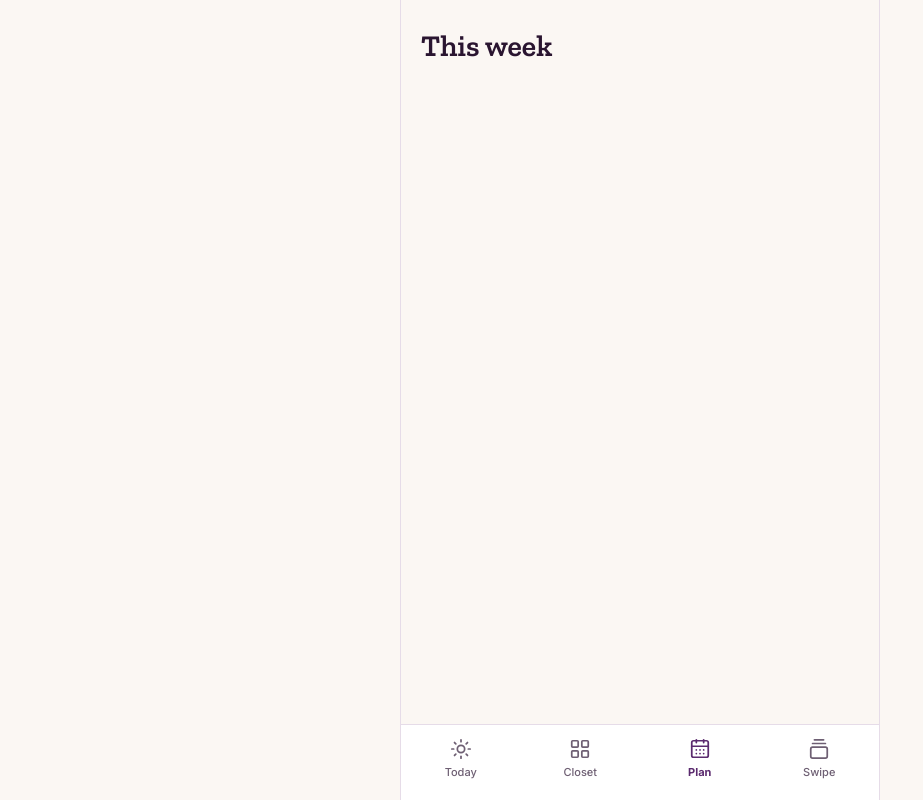
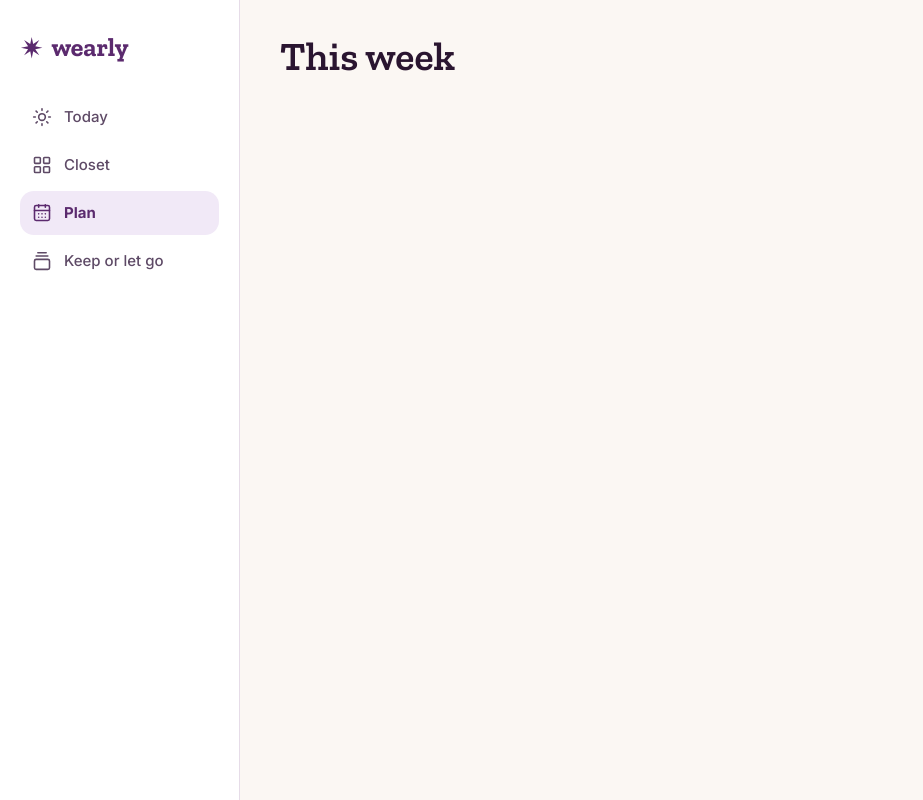
Before and after one commit to snehabhawar/wearly, a Next.js app: page /plan in a window 1280 px wide. Shown: the whole page, without its empty margins (0-923 px from the left). Built offline with nearby package versions, Linux system fonts and the light colour scheme.

Commit message:
feat: add desktop sidebar layout
Web first: at 768px and up the app shows a sidebar with the logo and nav and a wide content area, following the desktop mockups. Phones keep the bottom tab bar; both read components/nav-items.ts. docs/frontend.md moves the desktop layouts into the MVP.

```diff
--- a/app/(app)/closet/page.tsx
+++ b/app/(app)/closet/page.tsx
@@ -1,7 +1,7 @@
 export default function ClosetPage() {
   return (
-    <div className="px-5 pt-7">
-      <h1 className="text-3xl font-semibold">Your closet</h1>
+    <div className="px-5 pt-7 md:px-10 md:pt-8">
+      <h1 className="text-3xl font-semibold md:text-[40px]">Your closet</h1>
     </div>
   );
 }
--- a/app/(app)/plan/page.tsx
+++ b/app/(app)/plan/page.tsx
@@ -1,7 +1,7 @@
 export default function PlanPage() {
   return (
-    <div className="px-5 pt-7">
-      <h1 className="text-3xl font-semibold">This week</h1>
+    <div className="px-5 pt-7 md:px-10 md:pt-8">
+      <h1 className="text-3xl font-semibold md:text-[40px]">This week</h1>
     </div>
   );
 }
--- a/app/(app)/swipe/page.tsx
+++ b/app/(app)/swipe/page.tsx
@@ -1,7 +1,7 @@
 export default function SwipePage() {
   return (
-    <div className="px-5 pt-7">
-      <h1 className="text-3xl font-semibold">Keep or let go</h1>
+    <div className="px-5 pt-7 md:px-10 md:pt-8">
+      <h1 className="text-3xl font-semibold md:text-[40px]">Keep or let go</h1>
     </div>
   );
 }
--- a/app/(app)/today/page.tsx
+++ b/app/(app)/today/page.tsx
@@ -1,7 +1,7 @@
 export default function TodayPage() {
   return (
-    <div className="px-5 pt-7">
-      <h1 className="text-3xl font-semibold">Today</h1>
+    <div className="px-5 pt-7 md:px-10 md:pt-8">
+      <h1 className="text-3xl font-semibold md:text-[40px]">Today</h1>
     </div>
   );
 }
--- a/components/app-shell.tsx
+++ b/components/app-shell.tsx
@@ -1,14 +1,18 @@
 import { BottomNav } from "@/components/bottom-nav";
+import { SidebarNav } from "@/components/sidebar-nav";
 
 /**
- * Signed-in screens. MVP: the phone layout everywhere; on desktop it sits in a
- * centered ~480px column on the cream background (docs/frontend.md, Layout).
+ * Signed-in screens. Desktop (≥ 768px): sidebar plus a wide content area.
+ * Phone: single column with the bottom tab bar (docs/frontend.md, Layout).
  */
 export function AppShell({ children }: { children: React.ReactNode }) {
   return (
-    <div className="mx-auto flex min-h-dvh w-full max-w-120 flex-col bg-background md:border-x md:border-line">
-      <main className="flex flex-1 flex-col">{children}</main>
-      <BottomNav />
+    <div className="flex min-h-dvh w-full">
+      <SidebarNav />
+      <div className="flex min-w-0 flex-1 flex-col">
+        <main className="flex flex-1 flex-col">{children}</main>
+        <BottomNav />
+      </div>
     </div>
   );
 }
--- a/components/bottom-nav.tsx
+++ b/components/bottom-nav.tsx
@@ -2,26 +2,20 @@
 
 import Link from "next/link";
 import { usePathname } from "next/navigation";
-import { CalendarDays, GalleryVerticalEnd, LayoutGrid, Sun } from "lucide-react";
+import { isActive, NAV_ITEMS } from "@/components/nav-items";
 import { cn } from "@/lib/utils";
 
-const TABS = [
-  { href: "/today", label: "Today", Icon: Sun },
-  { href: "/closet", label: "Closet", Icon: LayoutGrid },
-  { href: "/plan", label: "Plan", Icon: CalendarDays },
-  { href: "/swipe", label: "Swipe", Icon: GalleryVerticalEnd },
-] as const;
-
+/** Phone navigation (< 768px). Desktop uses SidebarNav. */
 export function BottomNav() {
   const pathname = usePathname();
 
   return (
     <nav
       aria-label="Main"
-      className="sticky bottom-0 flex h-19 shrink-0 items-center justify-around border-t border-line bg-card pb-[max(6px,env(safe-area-inset-bottom))]"
+      className="sticky bottom-0 flex h-19 shrink-0 items-center justify-around border-t border-line bg-card pb-[max(6px,env(safe-area-inset-bottom))] md:hidden"
     >
-      {TABS.map(({ href, label, Icon }) => {
-        const active = pathname === href || pathname.startsWith(`${href}/`);
+      {NAV_ITEMS.map(({ href, label, Icon }) => {
+        const active = isActive(pathname, href);
         return (
           <Link
             key={href}
--- /dev/null
+++ b/components/logo.tsx
@@ -0,0 +1,16 @@
+import { cn } from "@/lib/utils";
+
+const STARBURST =
+  "23,12 15.7,13.53 19.78,19.78 13.53,15.7 12,23 10.47,15.7 4.22,19.78 8.3,13.53 1,12 8.3,10.47 4.22,4.22 10.47,8.3 12,1 13.53,8.3 19.78,4.22 15.7,10.47";
+
+/** The starburst mark and "wearly" wordmark, in the current text color */
+export function Logo({ className }: { className?: string }) {
+  return (
+    <span className={cn("flex items-center gap-2 font-heading font-bold text-plum", className)}>
+      <svg viewBox="0 0 24 24" aria-hidden className="size-[0.9em] fill-current">
+        <polygon points={STARBURST} />
+      </svg>
+      wearly
+    </span>
+  );
+}
--- /dev/null
+++ b/components/nav-items.ts
@@ -0,0 +1,13 @@
+import { CalendarDays, GalleryVerticalEnd, LayoutGrid, Sun } from "lucide-react";
+
+/** Main destinations, shared by the desktop sidebar and the phone tab bar */
+export const NAV_ITEMS = [
+  { href: "/today", label: "Today", Icon: Sun },
+  { href: "/closet", label: "Closet", Icon: LayoutGrid },
+  { href: "/plan", label: "Plan", Icon: CalendarDays },
+  { href: "/swipe", label: "Swipe", longLabel: "Keep or let go", Icon: GalleryVerticalEnd },
+] as const;
+
+export function isActive(pathname: string, href: string) {
+  return pathname === href || pathname.startsWith(`${href}/`);
+}
--- /dev/null
+++ b/components/sidebar-nav.tsx
@@ -0,0 +1,42 @@
+"use client";
+
+import Link from "next/link";
+import { usePathname } from "next/navigation";
+import { Logo } from "@/components/logo";
+import { isActive, NAV_ITEMS } from "@/components/nav-items";
+import { cn } from "@/lib/utils";
+
+/** Desktop navigation (≥ 768px). Phones use BottomNav. */
+export function SidebarNav() {
+  const pathname = usePathname();
+
+  return (
+    <aside className="sticky top-0 hidden h-dvh w-60 shrink-0 flex-col gap-7 border-r border-line bg-card px-5 py-7 md:flex">
+      <Link href="/today" aria-label="Wearly, go to Today">
+        <Logo className="text-[26px]" />
+      </Link>
+      <nav aria-label="Main" className="flex flex-col gap-1">
+        {NAV_ITEMS.map((item) => {
+          const active = isActive(pathname, item.href);
+          const { Icon } = item;
+          return (
+            <Link
+              key={item.href}
+              href={item.href}
+              aria-current={active ? "page" : undefined}
+              className={cn(
+                "flex min-h-11 items-center gap-3 rounded-lg px-3 text-[15px] transition-colors",
+                active
+                  ? "bg-plum-soft font-bold text-plum"
+                  : "font-medium text-muted-strong hover:bg-lilac",
+              )}
+            >
+              <Icon aria-hidden className="size-5" strokeWidth={1.9} />
+              {"longLabel" in item ? item.longLabel : item.label}
+            </Link>
+          );
+        })}
+      </nav>
+    </aside>
+  );
+}
```
Also changed, not shown: 1 other file (tests, documents, lock files or other folders).
